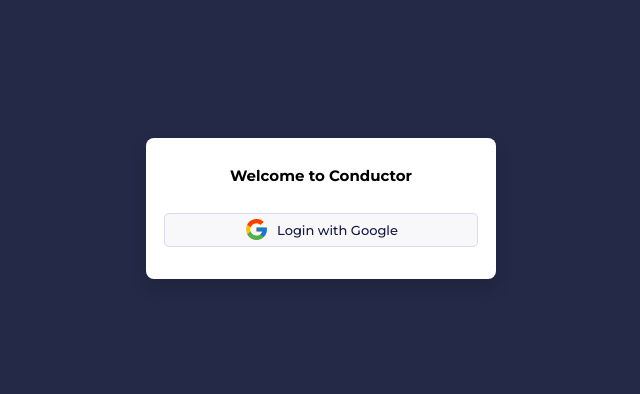
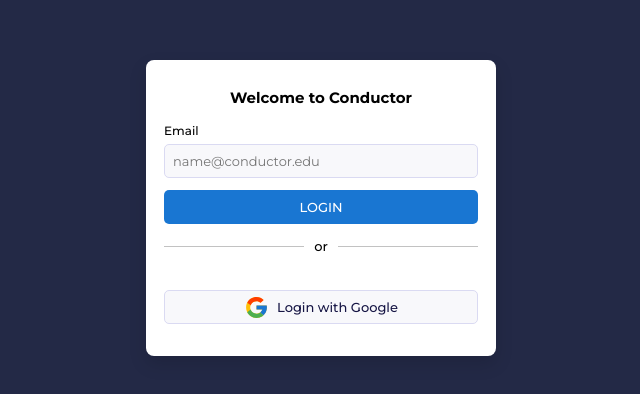
Before and after one commit to CSE210-FA25-Team03/Conductor-App, a website: page app/frontend/src/pages/login_page/login.html in a window 1280 px wide. Shown: the part 192-586 px from the top of the page, without its empty margins (319-959 px from the left). Drawn offline with Linux system fonts and the light colour scheme.

```diff
--- a/app/frontend/src/pages/login_page/login.html
+++ b/app/frontend/src/pages/login_page/login.html
@@ -15,7 +15,14 @@
             <h3>Welcome to Conductor</h3>
 
             <div style="height: 16px;"></div>
+            <div class="input_box">
+                <label for="email">Email</label>
+                <input type="email" id="email" name="email" placeholder="name@conductor.edu" required />
+            </div>
 
+            <button type="submit">Login</button>
+
+            <p class="separator"><span>or</span></p>
             <div class="login_option">
                 <div class="option">
                     <a href="/auth/google/start">
```
Also changed, not shown: app/frontend/src/pages/admin/admin.js (+5 -5 lines).
